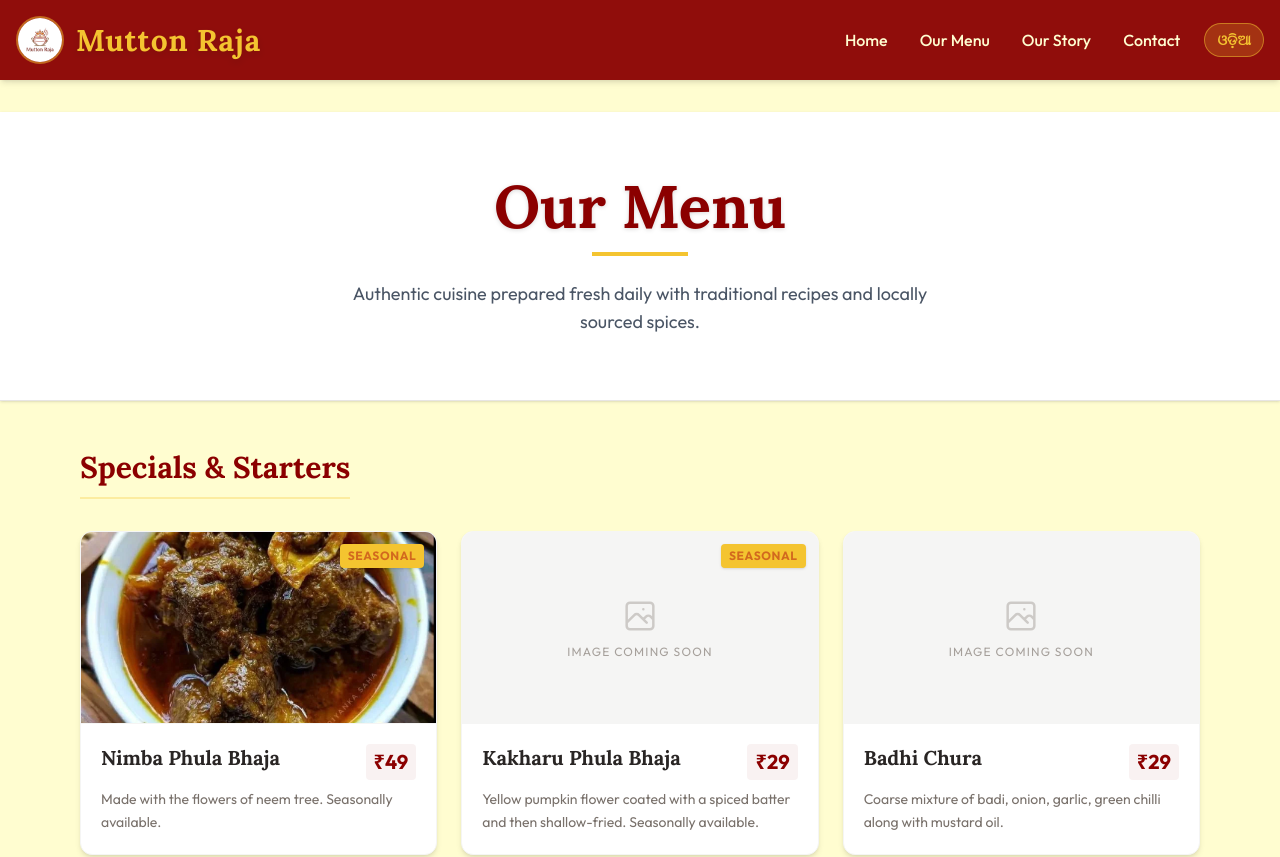
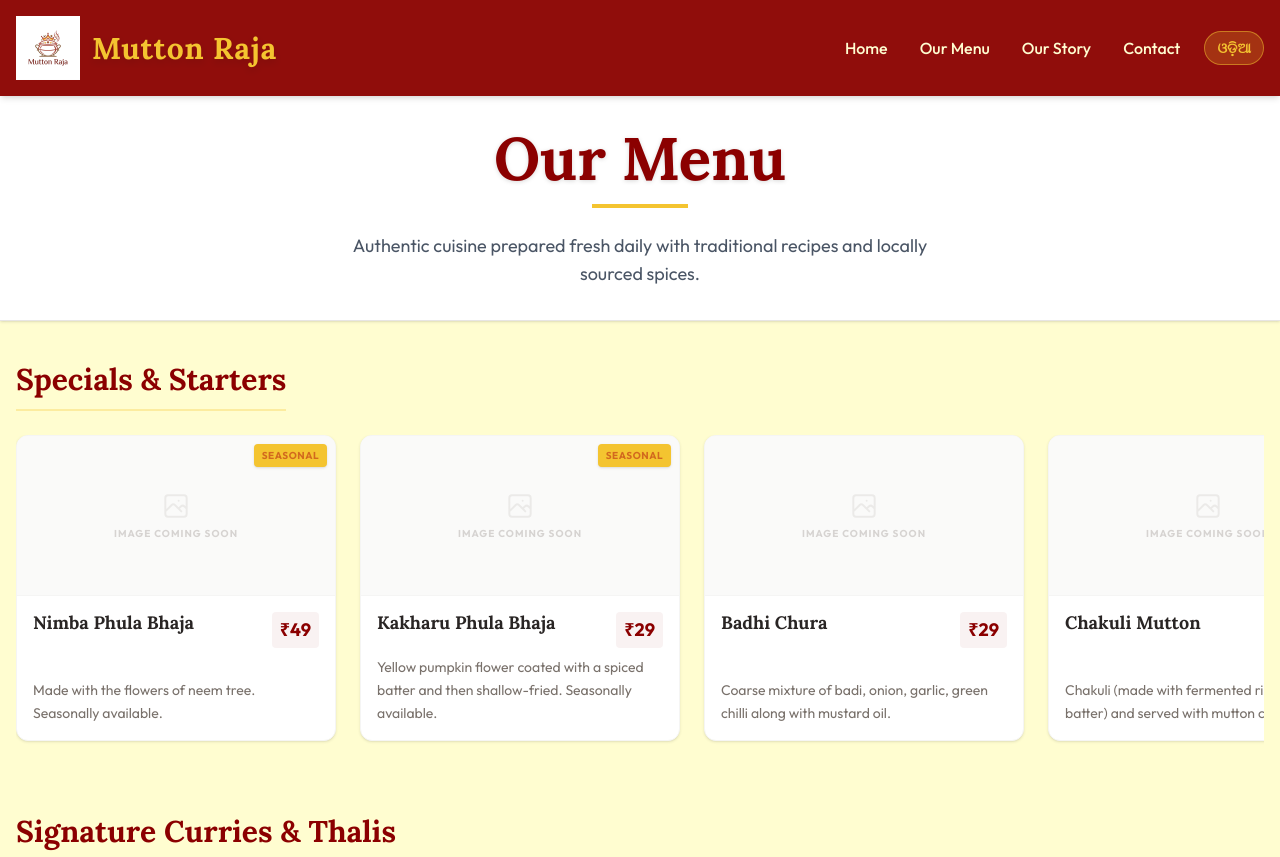
Before and after one commit to vidyanrajan/restaurant, a Next.js app: page /menu in a window 1280 px wide. Shown: the top 857 px of the page. Built offline with nearby package versions, Linux system fonts and the light colour scheme.

Commit message:
UI tweaks: menu carousels, contact strip, logo sizing, and image fixes

```diff
--- a/app/menu/page.tsx
+++ b/app/menu/page.tsx
@@ -19,7 +19,7 @@ const menuData: MenuCategory[] = [
   {
     category: "Specials & Starters",
     items: [
-      { name: "Nimba Phula Bhaja", price: 49, description: "Made with the flowers of neem tree. Seasonally available.", tag: "Seasonal", image: "/images/dish5.png" },
+      { name: "Nimba Phula Bhaja", price: 49, description: "Made with the flowers of neem tree. Seasonally available.", tag: "Seasonal" },
       { name: "Kakharu Phula Bhaja", price: 29, description: "Yellow pumpkin flower coated with a spiced batter and then shallow-fried. Seasonally available.", tag: "Seasonal" },
       { name: "Badhi Chura", price: 29, description: "Coarse mixture of badi, onion, garlic, green chilli along with mustard oil." },
       { name: "Chakuli Mutton", price: 199, description: "Chakuli (made with fermented rice, lentil batter) and served with mutton curry.", tag: "Evening" },
@@ -29,7 +29,7 @@ const menuData: MenuCategory[] = [
     category: "Signature Curries & Thalis",
     items: [
       { name: "Similipal Mutton Bhaja", price: 399, description: "Our signature tender mutton bhaja." },
-      { name: "Mutton Curry", price: 299, description: "Authentic Odia style mutton curry.", image: "/images/dish2.png" },
+      { name: "Mutton Curry", price: 299, description: "Authentic Odia style mutton curry." },
       { name: "Desi Chicken Kasa", price: 329, description: "Spicy and dry country chicken preparation." },
       { name: "Special Mutton Thali", price: 350, description: "Rice, Mutton Curry (4 pcs), Dalma, Khatta, Chips, Salad.", image: "/images/MThaali.png" },
       { name: "Chicken Thali", price: 250, description: "Rice, Chicken Curry (4 pcs), Dalma, Khatta, Chips, Salad." },
@@ -38,9 +38,9 @@ const menuData: MenuCategory[] = [
   {
     category: "Seafood Specials",
     items: [
-      { name: "Chilika Crab Masala", price: 399, description: "Fresh Chilika crabs in traditional masala.", image: "/images/dish3.png" },
+      { name: "Chilika Crab Masala", price: 399, description: "Fresh Chilika crabs in traditional masala." },
       { name: "Chilli Crab", price: 389, description: "Flavorful and iconic. Chilika crabs stir-fried in a savory, slightly sweet, and spicy tomato and chili-based sauce." },
-      { name: "Bagda Chingri Masala", price: 379, description: "Tiger prawns cooked in a rich, spicy gravy.", image: "/images/dish4.png" },
+      { name: "Bagda Chingri Masala", price: 379, description: "Tiger prawns cooked in a rich, spicy gravy." },
       { name: "Bhapa Illish", price: 489, description: "Hilsa fish steamed with pungent mustard paste." },
       { name: "Pabda Fish Curry", price: 249, description: "Delicate Pabda fish in a light, flavorful curry." },
     ]
@@ -48,7 +48,7 @@ const menuData: MenuCategory[] = [
   {
     category: "Biryani & Pulao",
     items: [
-      { name: "Mutton Biryani", price: 349, description: "Made with basmati rice, goat meat (khasi manso) and whole spices. Served with raita.", image: "/images/dish6.png" },
+      { name: "Mutton Biryani", price: 349, description: "Made with basmati rice, goat meat (khasi manso) and whole spices. Served with raita." },
       { name: "Mutton Pulao", price: 329, description: "Rich, savory taste with tender mutton pieces and fragrant rice. Served with raita, salad and pickles.", tag: "Wednesday" },
       { name: "Paneer Biryani", price: 229, description: "Made with aromatic basmati rice, indian cottage cheese, and a blend of spices." },
       { name: "Mix Veg Biryani", price: 149, description: "Made with aromatic basmati rice, mixed vegetables, and a blend of spices." },
@@ -66,7 +66,7 @@ const menuData: MenuCategory[] = [
     items: [
       { name: "Baghara Rice", price: 119 },
       { name: "Steam Rice (Basmati)", price: 109 },
-      { name: "Steam Rice (Plain)", price: 69 },
+      { name: "Steam Rice (Plain)", price: 69, image: "/images/rice.png" },
       { name: "Butter Naan", price: 50 },
       { name: "Ghee Roti", price: 20, tag: "Evening" },
       { name: "Roti / Chakuli", price: 12, tag: "Evening" },
@@ -78,10 +78,10 @@ export default function MenuPage() {
   const { t } = useLanguage();
 
   return (
-    <main className="min-h-screen bg-cream text-stone-900 pb-20 pt-20">
+    <main className="min-h-screen bg-cream text-stone-900 pb-20 pt-24">
 
-      {/* Menu Header */}
-      <div className="text-center py-16 bg-white border-b border-stone-200 shadow-sm mt-8">
+      {/* Menu Header - Reduced padding from py-16 to py-8 */}
+      <div className="text-center py-8 bg-white border-b border-stone-200 shadow-sm">
         <h1 className="text-5xl md:text-6xl font-serif font-bold text-mutton mb-4 drop-shadow-sm">{t('ourMenu')}</h1>
         <div className="w-24 h-1 bg-saffron mx-auto mb-6"></div>
         <p className="text-lg text-gray-600 max-w-2xl mx-auto px-4 font-sans">
@@ -89,42 +89,43 @@ export default function MenuPage() {
         </p>
       </div>
 
-      <div className="container mx-auto px-4 max-w-6xl mt-12">
-        <div className="flex flex-col gap-16">
+      <div className="container mx-auto px-4 max-w-7xl mt-10">
+        <div className="flex flex-col gap-12">
           {menuData.map((category, idx) => (
-            <section key={idx}>
-              <h2 className="text-3xl font-serif font-bold text-mutton mb-8 border-b-2 border-saffron/30 pb-3 inline-block">
+            <section key={idx} className="w-full">
+              <h2 className="text-3xl font-serif font-bold text-mutton mb-6 border-b-2 border-saffron/30 pb-3 inline-block">
                 {category.category}
               </h2>
 
-              <div className="grid grid-cols-1 md:grid-cols-2 lg:grid-cols-3 gap-6">
+              {/* Horizontal Scroll Carousel */}
+              <div className="flex overflow-x-auto pb-6 gap-6 snap-x snap-mandatory hide-scrollbar">
                 {category.items.map((item, itemIdx) => (
-                  <div key={itemIdx} className="bg-white rounded-xl shadow-md border border-stone-100 overflow-hidden flex flex-col group hover:-translate-y-1 transition-all">
+                  <div key={itemIdx} className="min-w-[280px] md:min-w-[320px] max-w-[320px] bg-white rounded-xl shadow-sm hover:shadow-md border border-stone-100 overflow-hidden flex flex-col group snap-start flex-shrink-0 transition-all">
                     {/* Image Block */}
-                    <div className="h-48 bg-stone-100 relative flex items-center justify-center border-b border-stone-100 overflow-hidden">
+                    <div className="h-40 bg-stone-50 relative flex items-center justify-center border-b border-stone-100 overflow-hidden">
                       {item.image ? (
                         <Image src={item.image} alt={item.name} fill className="object-cover group-hover:scale-105 transition-transform duration-500" />
                       ) : (
-                        <div className="text-stone-400 flex flex-col items-center">
-                          <svg className="w-10 h-10 mb-2 opacity-50" fill="none" stroke="currentColor" viewBox="0 0 24 24" xmlns="http://www.w3.org/2000/svg"><path strokeLinecap="round" strokeLinejoin="round" strokeWidth="1.5" d="M4 16l4.586-4.586a2 2 0 012.828 0L16 16m-2-2l1.586-1.586a2 2 0 012.828 0L20 14m-6-6h.01M6 20h12a2 2 0 002-2V6a2 2 0 00-2-2H6a2 2 0 00-2 2v12a2 2 0 002 2z"></path></svg>
-                          <span className="text-xs uppercase tracking-widest">Image Coming Soon</span>
+                        <div className="text-stone-300 flex flex-col items-center">
+                          <svg className="w-8 h-8 mb-1 opacity-40" fill="none" stroke="currentColor" viewBox="0 0 24 24" xmlns="http://www.w3.org/2000/svg"><path strokeLinecap="round" strokeLinejoin="round" strokeWidth="1.5" d="M4 16l4.586-4.586a2 2 0 012.828 0L16 16m-2-2l1.586-1.586a2 2 0 012.828 0L20 14m-6-6h.01M6 20h12a2 2 0 002-2V6a2 2 0 00-2-2H6a2 2 0 00-2 2v12a2 2 0 002 2z"></path></svg>
+                          <span className="text-[10px] uppercase tracking-widest font-bold">Image Coming Soon</span>
                         </div>
                       )}
 
                       {item.tag && (
-                        <div className="absolute top-3 right-3 bg-saffron text-spice text-xs font-bold px-2 py-1 rounded shadow-sm uppercase tracking-wider z-10">
+                        <div className="absolute top-2 right-2 bg-saffron text-spice text-[10px] font-bold px-2 py-1 rounded shadow-sm uppercase tracking-wider z-10">
                           {item.tag}
                         </div>
                       )}
                     </div>
 
                     {/* Content Block */}
-                    <div className="p-5 flex flex-col flex-grow">
+                    <div className="p-4 flex flex-col flex-grow">
                       <div className="flex justify-between items-start mb-2 gap-2">
-                        <h3 className="text-xl font-bold text-stone-800 font-sans group-hover:text-mutton transition-colors">
+                        <h3 className="text-lg font-bold text-stone-800 font-sans group-hover:text-mutton transition-colors leading-tight">
                           {item.name}
                         </h3>
-                        <span className="text-xl font-bold text-mutton whitespace-nowrap bg-mutton/5 px-2 py-1 rounded">₹{item.price}</span>
+                        <span className="text-lg font-bold text-mutton whitespace-nowrap bg-mutton/5 px-2 py-1 rounded">₹{item.price}</span>
                       </div>
                       {item.description && (
                         <p className="text-stone-500 text-sm leading-relaxed mt-auto">
@@ -139,6 +140,15 @@ export default function MenuPage() {
           ))}
         </div>
       </div>
+      <style jsx global>{`
+        .hide-scrollbar::-webkit-scrollbar {
+          display: none;
+        }
+        .hide-scrollbar {
+          -ms-overflow-style: none;
+          scrollbar-width: none;
+        }
+      `}</style>
     </main>
   );
 }
--- a/components/Footer.tsx
+++ b/components/Footer.tsx
@@ -1,12 +1,18 @@
 'use client';
 import Link from 'next/link';
+import Image from 'next/image';
 
 export default function Footer() {
   return (
-    <footer className="bg-mutton text-cream py-12 border-t-4 border-saffron">
+    <footer className="bg-mutton text-cream py-8 border-t-4 border-saffron">
       <div className="container mx-auto px-4 text-center">
-        <h2 className="text-3xl font-serif font-bold mb-4 tracking-wider text-saffron">Mutton Raja</h2>
-        <p className="text-saffron mb-8 font-serif italic">Where Tradition Meets Taste!</p>
+        <div className="flex flex-col items-center justify-center mb-4">
+          <div className="w-16 h-16 relative mb-2">
+            <Image src="/images/logo.png" alt="Mutton Raja Logo" fill className="object-contain" />
+          </div>
+          <h2 className="text-3xl font-serif font-bold tracking-wider text-saffron">Mutton Raja</h2>
+        </div>
+        <p className="text-saffron mb-6 font-serif italic">Where Tradition Meets Taste!</p>
 
         <div className="flex flex-col md:flex-row justify-center items-center gap-8 mb-8">
           <div className="flex space-x-6">
--- a/components/Header.tsx
+++ b/components/Header.tsx
@@ -10,10 +10,10 @@ export default function Header() {
     <header className="fixed w-full z-50 transition-all duration-300 bg-mutton/95 backdrop-blur-sm text-cream shadow-md">
       <div className="container mx-auto px-4 py-4 flex justify-between items-center">
         <Link href="/" className="flex items-center gap-3">
-          <div className="w-12 h-12 relative rounded-full overflow-hidden border-2 border-saffron/50">
-            <Image src="/images/logo.png" alt="Mutton Raja Logo" fill className="object-cover" />
+          <div className="w-16 h-16 relative">
+            <Image src="/images/logo.png" alt="Mutton Raja Logo" fill className="object-contain" />
           </div>
-          <div className="text-3xl font-serif font-bold tracking-wide text-saffron drop-shadow-md">
+          <div className="text-3xl font-serif font-bold tracking-wide text-saffron drop-shadow-md hidden sm:block">
             Mutton Raja
           </div>
         </Link>
```
Also changed, not shown: app/page.tsx (+14 -24 lines).
